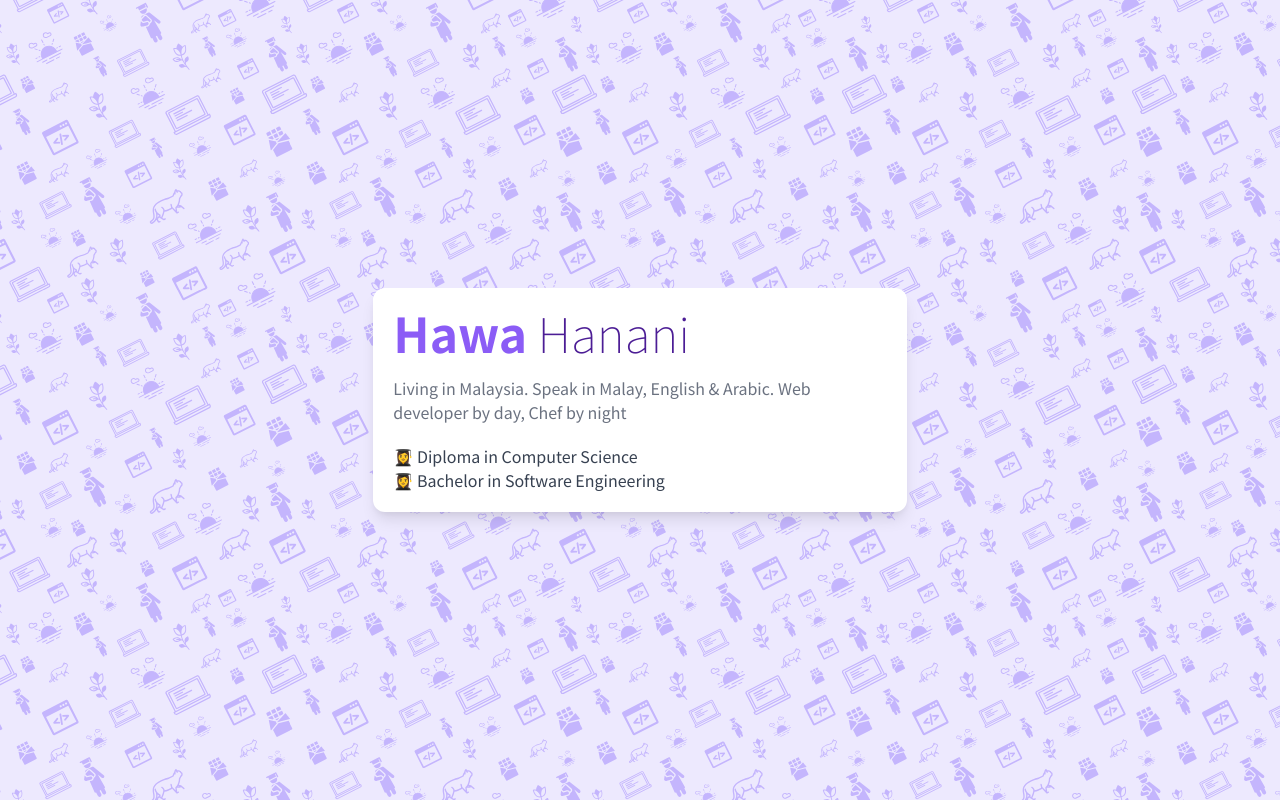
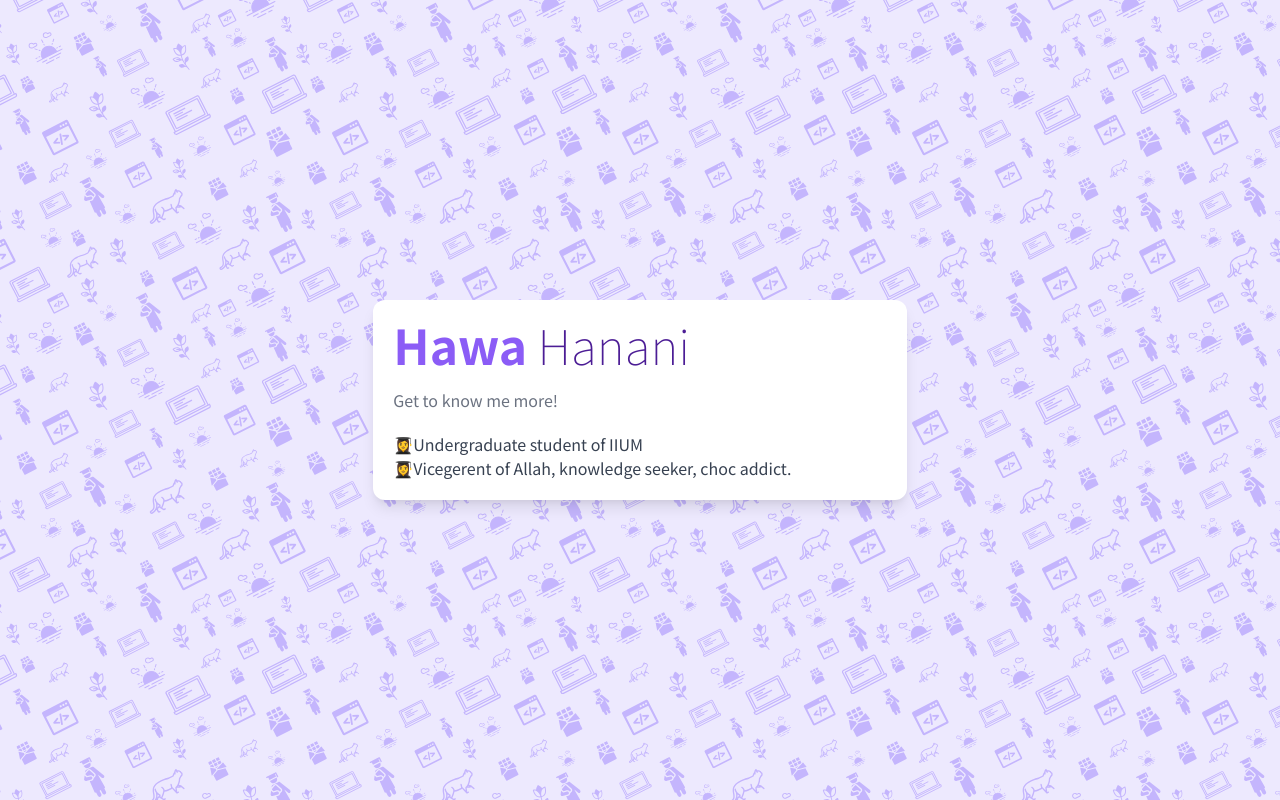
Before and after one commit to hsnhmzln28/hsnhmzln28.github.io, a plain HTML site: page index.html in a window 1280 px wide. Drawn offline with nearby package versions, Linux system fonts and the light colour scheme.

Commit message:
add ubahTinggi

```diff
--- a/index.html
+++ b/index.html
@@ -3,7 +3,7 @@
   <head>
     <meta charset="utf-8">
     <meta name="viewport" content="width=device-width, initial-scale=1.0">
-    <title></title>
+    <title>My personal website</title>
     <link href="https://unpkg.com/tailwindcss@^2/dist/tailwind.min.css" rel="stylesheet">
     <!-- <link rel="preconnect" href="https://fonts.gstatic.com"> -->
     <link href="https://fonts.googleapis.com/css2?family=Noto+Sans+JP:wght@100;300;400;500;700;900&display=swap" rel="stylesheet">
@@ -13,19 +13,22 @@
 
 
 <body>
-    <div class="box">
+    <div class="box1" id="ubahTinggi">
        <div class="box2">
            <h1 class="box3"><span class="box4">Hawa</span> Hanani</h1>
-        <p class="box5">Living in Malaysia. Speak in Malay, English & Arabic. Web developer by day, Chef by night</p>
-        <p class="box6">👩‍🎓 Diploma in Computer Science</p>
-        <p class="box6">👩‍🎓 Bachelor in Software Engineering</p>
+              <p class="box5">Get to know me more!</p>
+                  <p class="box6">👩‍🎓Undergraduate student of IIUM</p>
+                      <p class="box6">👩‍🎓Vicegerent of Allah, knowledge seeker, choc addict.</p>
+
        </div>
     </div>
     <script>
     window.addEventListener('load',function()
     {
-      document.getElementByClassName("box").style.height = window.innerHeight + "px";
+
+      document.getElementById("ubahTinggi").style.height = window.innerHeight + "px";
     })
+
 
     </script>
 </body>
```
Also changed, not shown: img/book.svg (added), style/style.css. Lines whose indentation alone changed are shown as unchanged.
